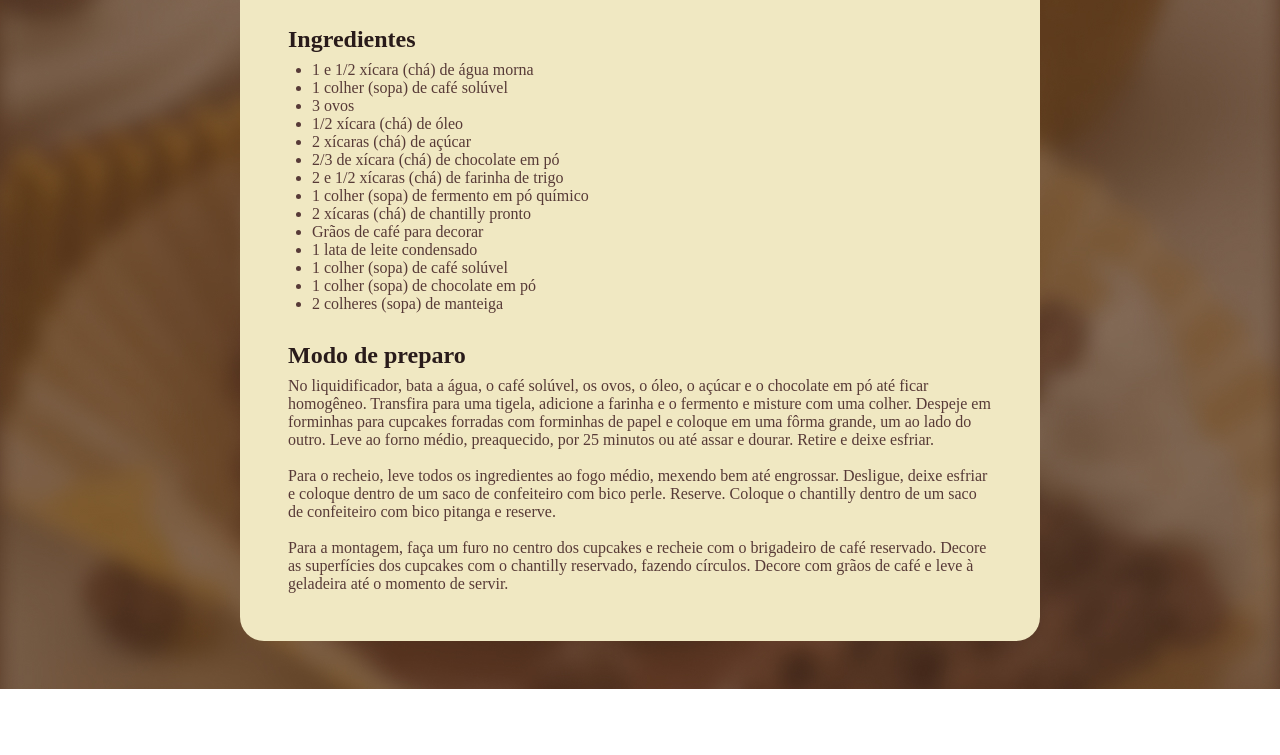
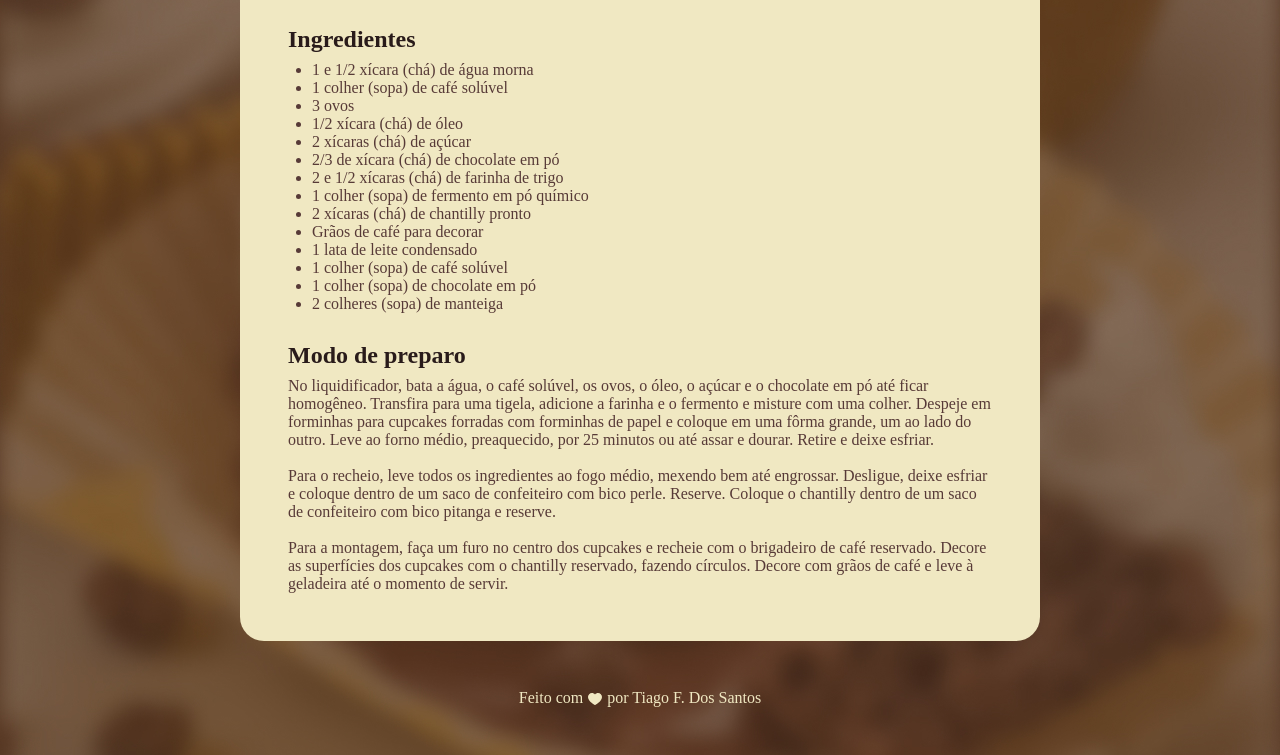
Before and after one commit to tiagoferreira-st/Pagina-de-receita, a plain HTML site: page index.html in a window 1280 px wide. Shown: the part 669-1424 px from the top of the page. Before the commit the page ends 1358 px from the top, so only its background shows below. Drawn offline with Linux system fonts and the light colour scheme; a web font is replaced by a local one.

Commit message:
Adicionando o footer
Adicionando rodapé.

```diff
--- a/index.html
+++ b/index.html
@@ -53,5 +53,10 @@
       </section>
     </main>
     </div>
+    <footer>
+      Feito com
+      <img src="assets/heart.svg" alt="coraçãozinho">
+       por Tiago F. Dos Santos
+    </footer>
 </body>
 </html>
--- a/style.css
+++ b/style.css
@@ -57,3 +57,13 @@ h1, h2 {
 ul {
   padding-left: 24px;
 }
+
+footer {
+  color: #F0E8C2;
+  text-align: center;
+  padding-bottom: 48px;
+}
+
+footer img {
+  vertical-align: middle;
+}
```
Also changed, not shown: assets/heart.svg (added).
